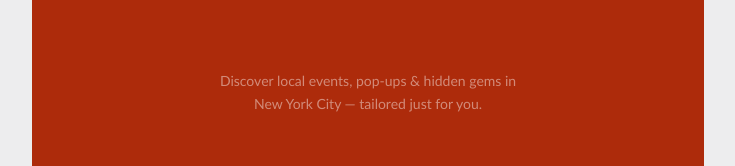
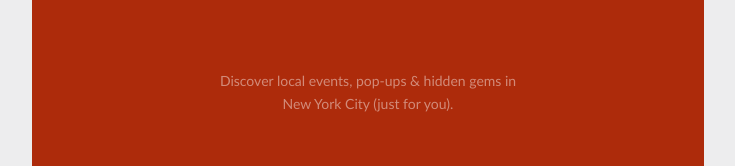
Before and after one commit to YuChan707/GDG-CityTech-SolutionChallenger-2026, a React (Vite) app in the folder Explore-NYC/: page / in a window 1280 px wide. Shown: the part 355-521 px from the top of the page, without its empty margins (272-1007 px from the left). Built offline with nearby package versions, Linux system fonts and the light colour scheme.

Commit message:
update the UI experience

```diff
--- a/Explore-NYC/src/components/EventDetail.tsx
+++ b/Explore-NYC/src/components/EventDetail.tsx
@@ -52,7 +52,7 @@ export default function EventDetail({ event, onClose }: Readonly<Props>) {
         style={{ backgroundColor: '#F7F5FA' }}
         onClick={e => e.stopPropagation()}
       >
-        {/* Header — uses the category color */}
+        {/* Header, uses the category color */}
         <div style={{ backgroundColor: headerColor, padding: '20px 20px 16px' }}>
           <div className="flex items-start justify-between">
             <div className="flex-1 pr-3">
--- a/Explore-NYC/src/home/StartScreen.tsx
+++ b/Explore-NYC/src/home/StartScreen.tsx
@@ -43,7 +43,7 @@ export default function StartScreen() {
             className="text-center text-sm max-w-xs leading-relaxed"
             style={{ color: 'rgba(255,255,255,0.45)' }}
           >
-            Discover local events, pop-ups &amp; hidden gems in New York City — tailored just for you.
+            Discover local events, pop-ups &amp; hidden gems in New York City (just for you).
           </p>
         </div>
 
```
